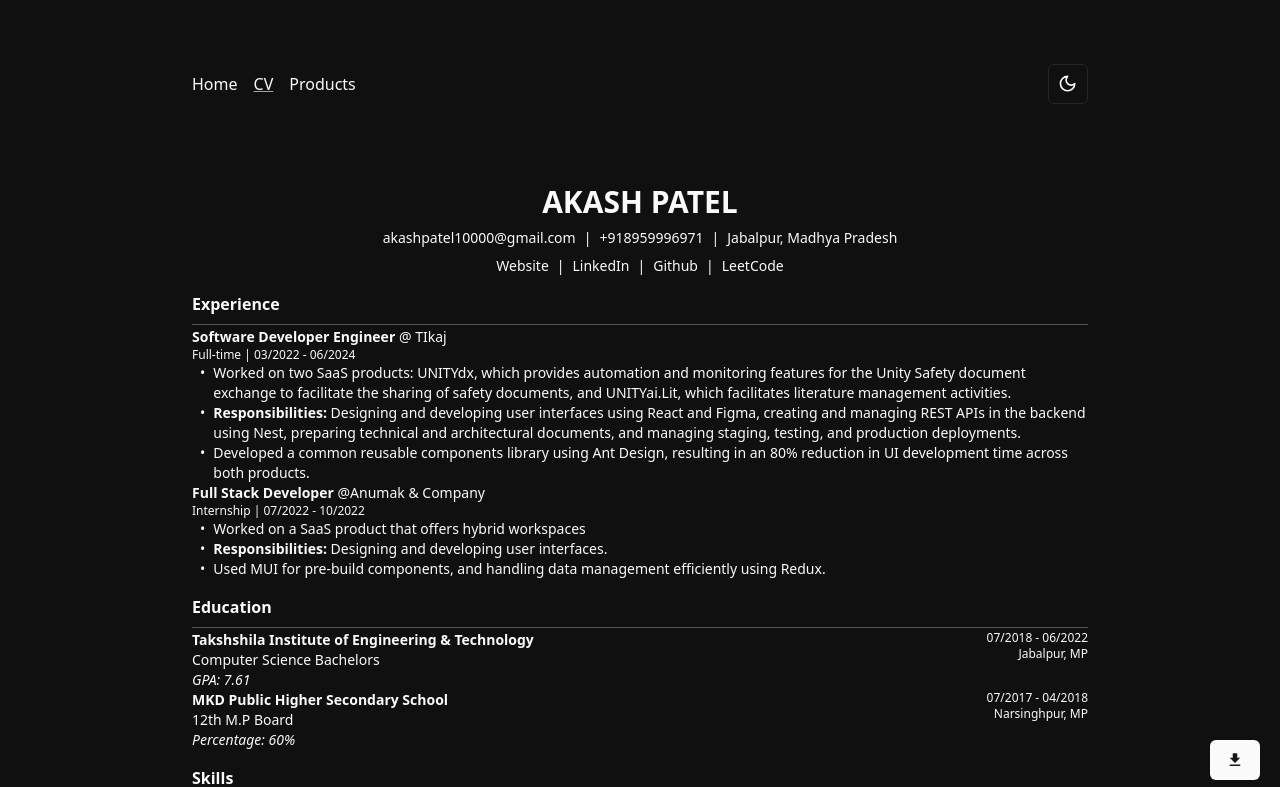
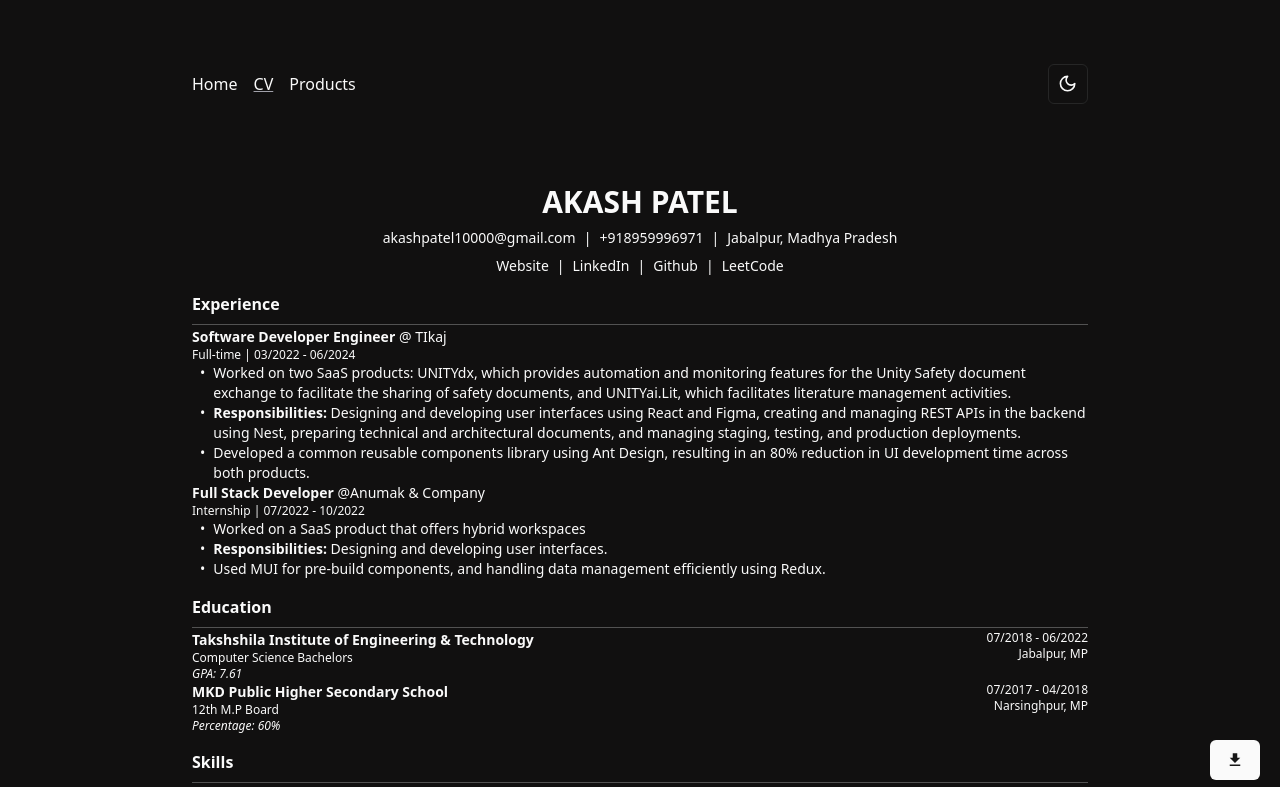
Before and after one commit to thefstalphabet/portfolio-v4, a React (Vite) app: page /cv in a window 1280 px wide. Shown: the top 787 px of the page. Built offline with nearby package versions, Linux system fonts and the light colour scheme.

Commit message:
update: cv

```diff
--- a/src/pages/cv/education.tsx
+++ b/src/pages/cv/education.tsx
@@ -9,8 +9,10 @@ export default function Education() {
             <h5 className="font-semibold">
               Takshshila Institute of Engineering & Technology
             </h5>
-            <p>Computer Science Bachelors</p>
-            <p className="italic ">GPA: 7.61</p>
+            <div className="text-xs">
+              <p>Computer Science Bachelors</p>
+              <p className="italic ">GPA: 7.61</p>
+            </div>
           </div>
           <div className="text-right text-xs">
             <p>07/2018 - 06/2022</p>
@@ -22,8 +24,10 @@ export default function Education() {
             <h5 className="font-semibold">
               MKD Public Higher Secondary School
             </h5>
-            <p>12th M.P Board</p>
-            <p className="italic ">Percentage: 60%</p>
+            <div className="text-xs">
+              <p>12th M.P Board</p>
+              <p className="italic ">Percentage: 60%</p>
+            </div>
           </div>
           <div className="text-right text-xs">
             <p>07/2017 - 04/2018</p>
```
